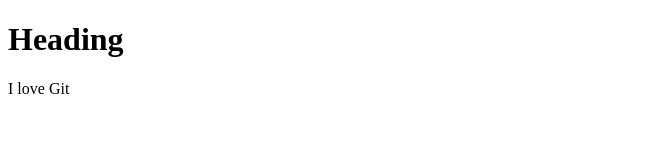
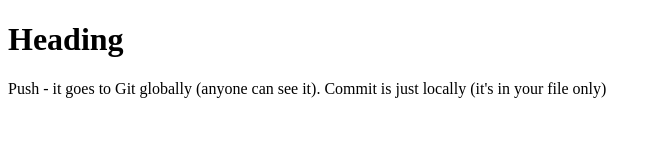
Before and after one commit to wendyjm/GitWithChris, a plain HTML site: page index.html in a window 1280 px wide. Shown: the whole page, without its empty margins (0-661 px from the left). Drawn offline with Linux system fonts and the light colour scheme.

Commit message:
Update index.html
added notes

```diff
--- a/index.html
+++ b/index.html
@@ -2,6 +2,6 @@
 <html>
 <body>
 <h1>Heading</h1>
-<p>I love Git</p>
+<p>Push - it goes to Git globally (anyone can see it). Commit is just locally (it's in your file only)</p>
 </body>
 </html>
```
